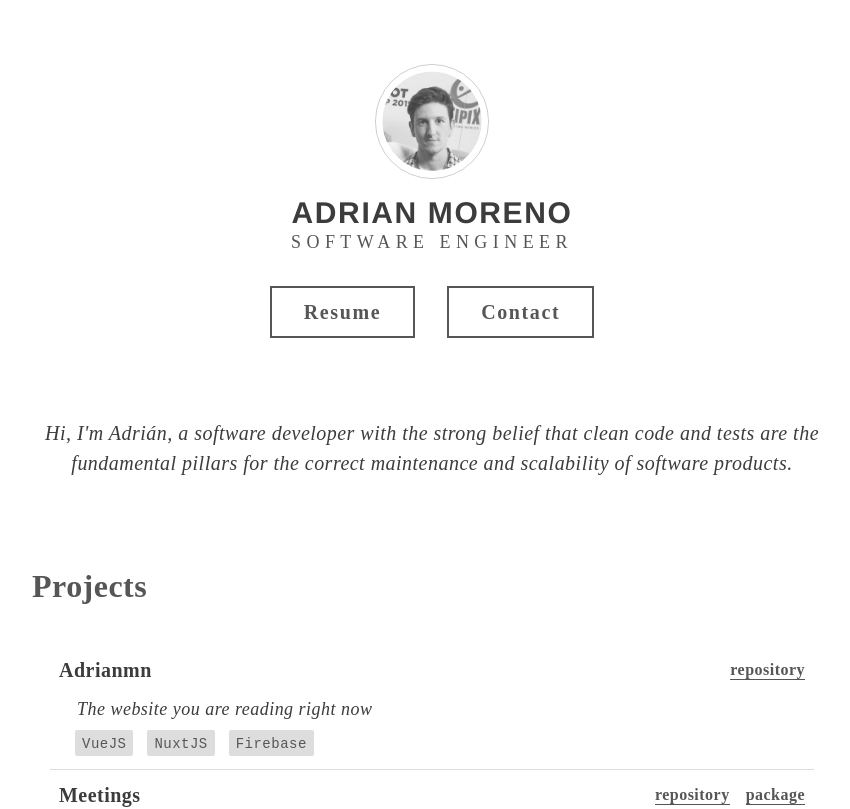
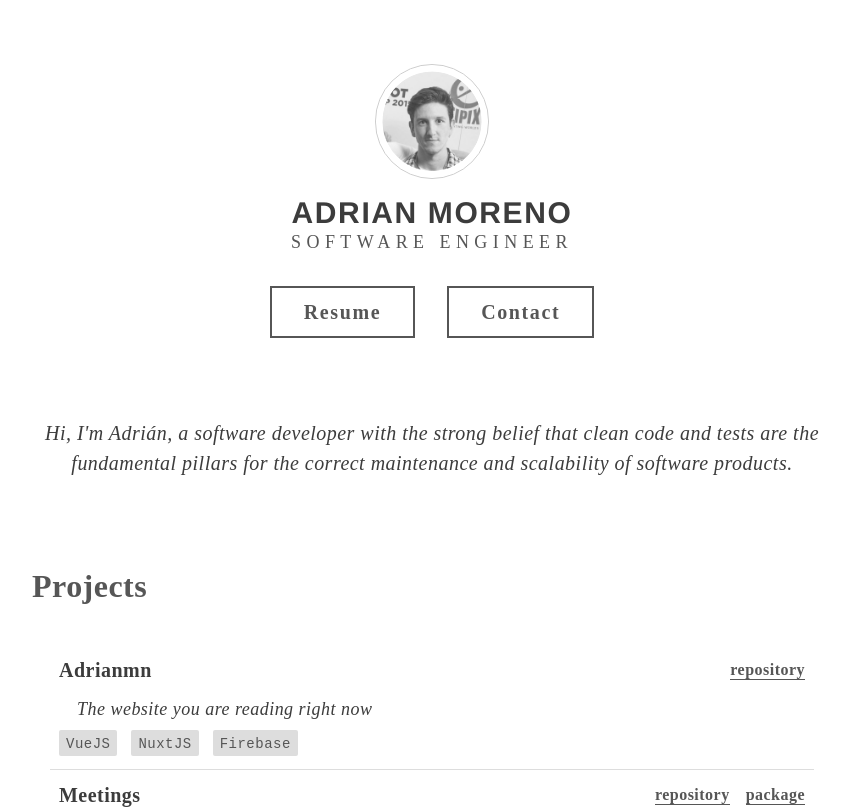
Before and after one commit to adriwicked/adrianmn-front, a Nuxt app: page / in a window 1280 px wide. Shown: the top 809 px of the page, without its empty margins (208-1058 px from the left). Built offline with nearby package versions, Linux system fonts and the light colour scheme.

Commit message:
techs left padding removed

```diff
--- a/pages/index.vue
+++ b/pages/index.vue
@@ -332,7 +332,7 @@ section h2 {
     margin-bottom: 3rem;
 }
 
-section ul {
+section > ul {
     padding-left: 1rem;
 }
 
```
